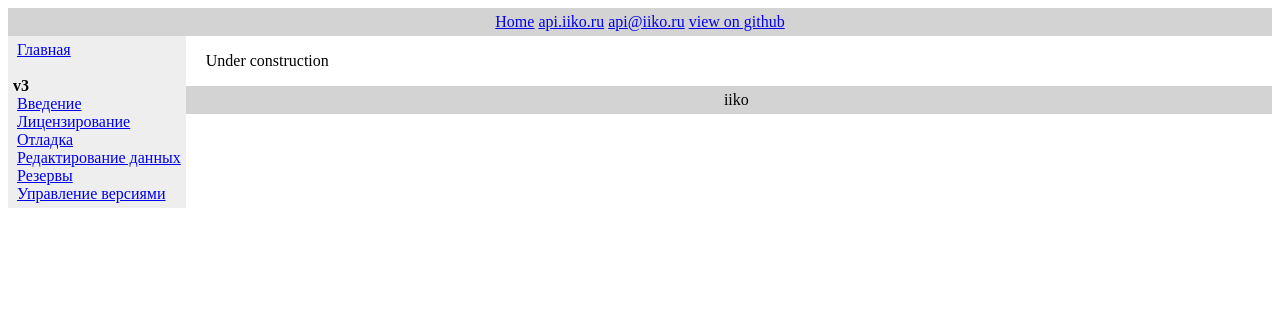
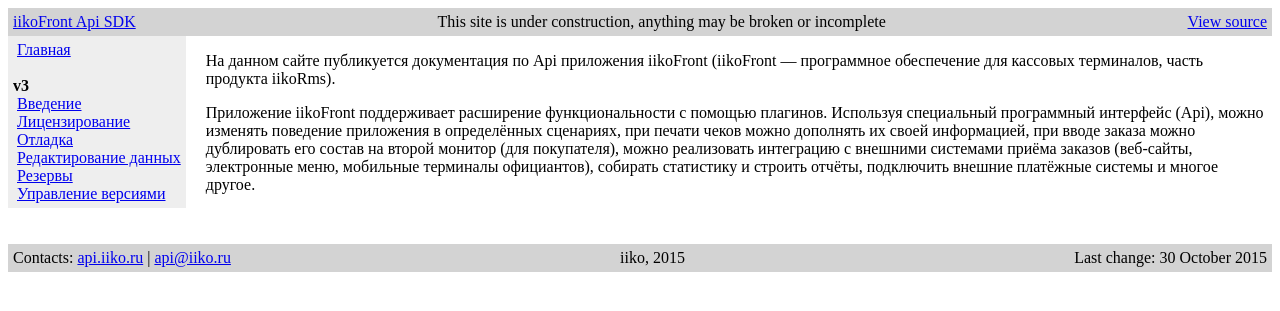
Before and after one commit to iiko/front.api.doc, a Jekyll site: the page built from index.md, in a window 1280 px wide. Shown: the top 311 px of the page. Built offline with Jekyll 4.4.1, drawn with Linux system fonts in a browser that asks for light colours.

Commit message:
Added readme and main page content, improved header and footer

```diff
--- a/_layouts/default.html
+++ b/_layouts/default.html
@@ -10,7 +10,6 @@
         header
         {
             background-color: lightgray;
-            color: white;
             text-align: center;
             padding: 5px;
         }
@@ -25,7 +24,7 @@
 
         article
         {
-            margin: 5px;
+            margin: 5px 5px 50px 5px;
         }
 
         footer
@@ -38,10 +37,17 @@
 </head>
 <body>
     <header>
-        <a href="/">Home</a>
-        <a href="http://api.iiko.ru">api.iiko.ru</a>
-        <a href="api@iiko.ru">api@iiko.ru</a>
-        <a href="https://github.com/iiko/front.api.doc/" align="end">view on github</a>
+        <div>
+            <div style="float: left">
+                <a href="https://github.com/iiko/front.api.sdk">iikoFront Api SDK</a>
+            </div>
+            <div style="float: right">
+                <a href="https://github.com/iiko/front.api.doc/">View source</a>
+            </div>
+            <div style="margin: 0 auto">
+                This site is under construction, anything may be broken or incomplete
+            </div>
+        </div>
     </header>
     <aside>
         <nav>
@@ -77,7 +83,17 @@
         {{ content }}
     </article>
     <footer>
-        iiko
+        <div>
+            <div style="float: left">
+                Contacts: <a href="http://api.iiko.ru">api.iiko.ru</a> | <a href="api@iiko.ru">api@iiko.ru</a>
+            </div>
+            <div style="float: right">
+                Last change: {{ site.time | date_to_long_string }}
+            </div>
+            <div style="margin: 0 auto">
+                iiko, 2015
+            </div>
+        </div>
     </footer>
 </body>
 </html>
--- a/index.md
+++ b/index.md
@@ -2,4 +2,6 @@
 title: Главная
 layout: default
 ---
-Under construction
+На данном сайте публикуется документация по Api приложения iikoFront (iikoFront — программное обеспечение для кассовых терминалов, часть продукта iikoRms).
+
+Приложение iikoFront поддерживает расширение функциональности с помощью плагинов. Используя специальный программный интерфейс (Api), можно изменять поведение приложения в определённых сценариях, при печати чеков можно дополнять их своей информацией, при вводе заказа можно дублировать его состав на второй монитор (для покупателя), можно реализовать интеграцию с внешними системами приёма заказов (веб-сайты, электронные меню, мобильные терминалы официантов), собирать статистику и строить отчёты, подключить внешние платёжные системы и многое другое.
```
Also changed, not shown: v3/ru/Intro.md (+0 -2 lines), README.md, 1 other file.
